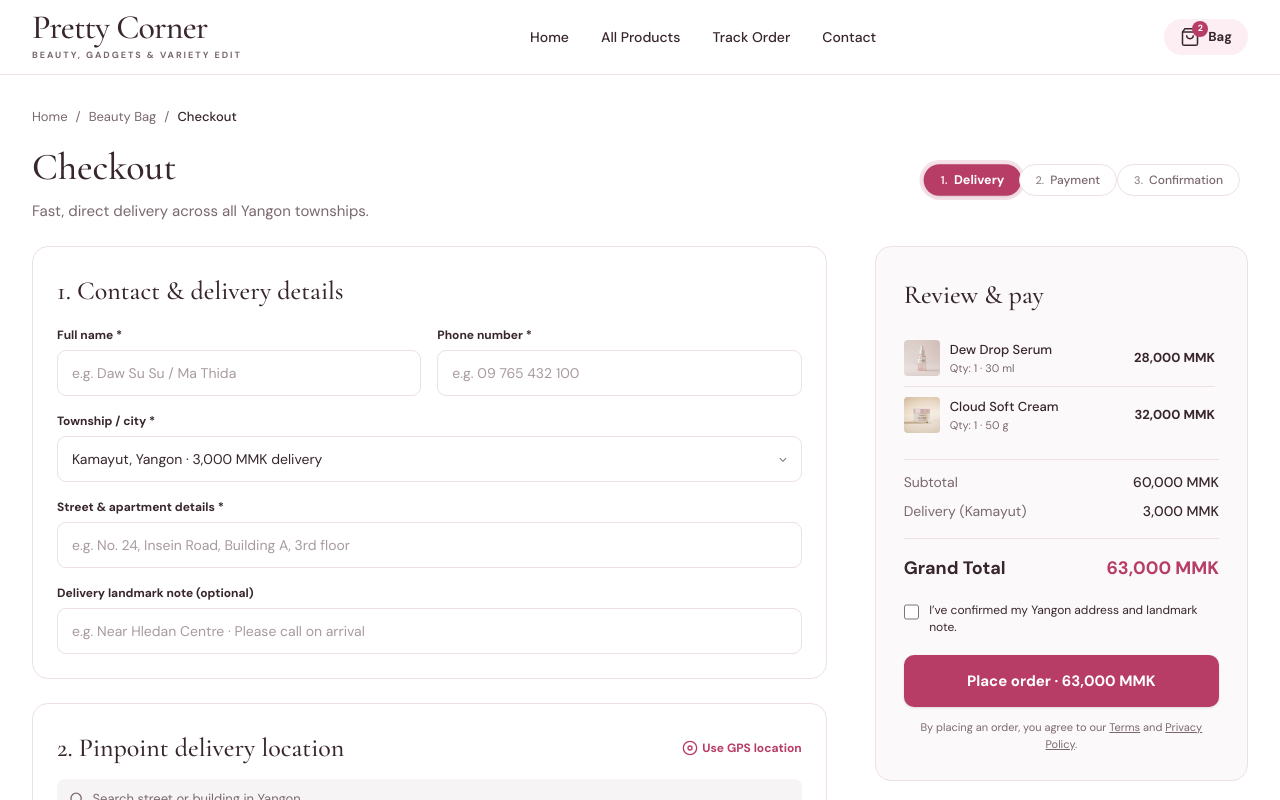
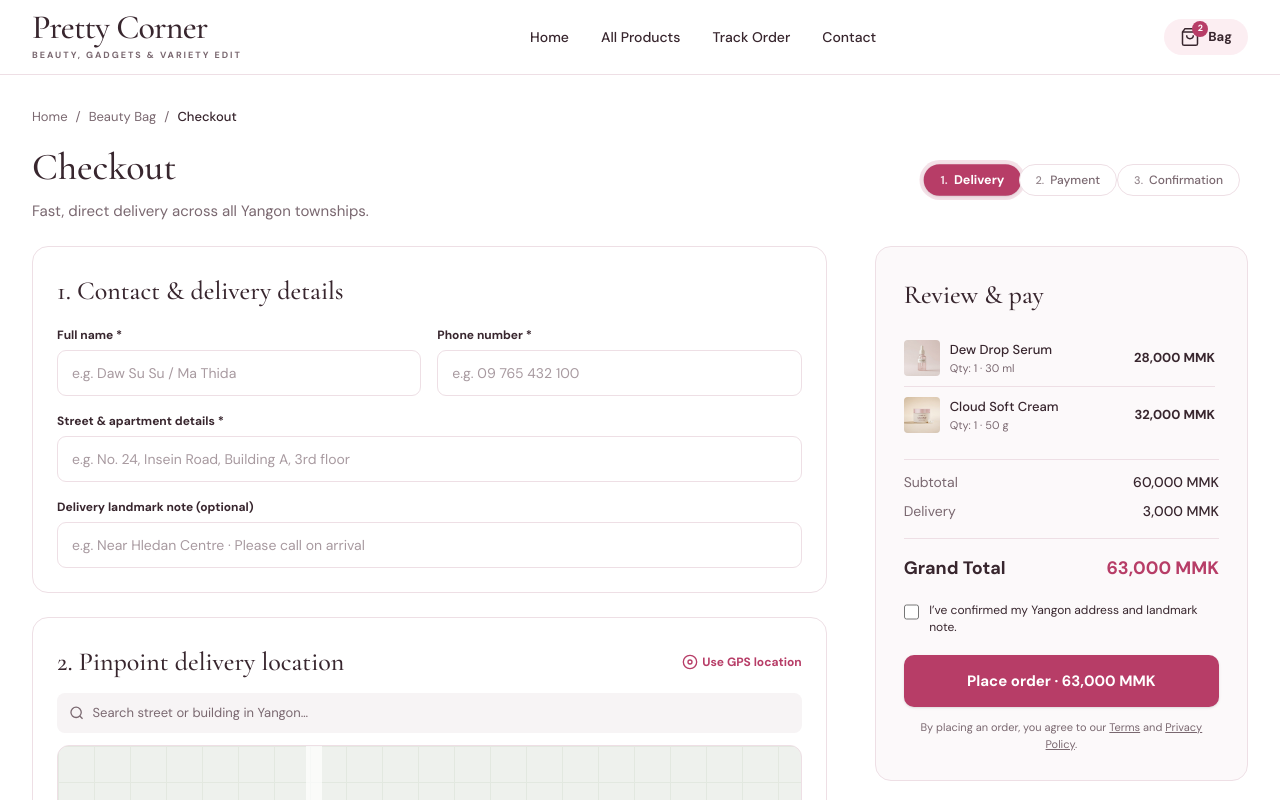
Before and after one commit to TheinMinHtet/Pretty_Corner, a Next.js app: page /checkout in a window 1280 px wide. Shown: the top 800 px of the page. Built offline with nearby package versions, Linux system fonts and the light colour scheme.

Commit message:
refactor: remove township selector and standardize delivery fee label

```diff
--- a/src/app/bag/page.tsx
+++ b/src/app/bag/page.tsx
@@ -115,7 +115,7 @@ export default function ShoppingBagPage() {
                 </div>
 
                 <div className="flex justify-between items-center text-[14px] text-[#7a6870] py-2">
-                  <span>Delivery · {selectedTownship.name.split(',')[0]}</span>
+                  <span>Delivery</span>
                   <span className="text-[#38262e] font-medium">{selectedTownship.fee.toLocaleString()} MMK</span>
                 </div>
 
--- a/src/app/checkout/page.tsx
+++ b/src/app/checkout/page.tsx
@@ -59,8 +59,8 @@ export default function CheckoutPage() {
     const newOrder = createOrder({
       customerName,
       phone: phoneNumber,
-      township: selectedTownship.name,
-      deliveryAddress: `${streetAddress}, ${selectedTownship.name}`,
+      township: selectedTownship?.name || 'Yangon',
+      deliveryAddress: streetAddress ? `${streetAddress}, Yangon` : 'Yangon',
       coordinates: pinCoords,
       landmarkNote,
       items: cart,
@@ -187,29 +187,6 @@ export default function CheckoutPage() {
                       <span>{phoneError}</span>
                     </p>
                   )}
-                </div>
-
-                <div className="sm:col-span-2">
-                  <label className="block text-[12px] font-bold text-[#38262e] mb-1.5">
-                    Township / city *
-                  </label>
-                  <div className="relative">
-                    <select
-                      value={selectedTownship.name}
-                      onChange={(e) => {
-                        const match = MOCK_TOWNSHIPS.find((t) => t.name === e.target.value);
-                        if (match) setSelectedTownship(match);
-                      }}
-                      className="w-full h-[46px] px-3.5 bg-white border border-[#eedfe5] rounded-[9px] text-[14px] text-[#38262e] outline-none appearance-none focus:border-[#b73d67] cursor-pointer"
-                    >
-                      {MOCK_TOWNSHIPS.map((township) => (
-                        <option key={township.name} value={township.name}>
-                          {township.name} · {township.fee.toLocaleString()} MMK delivery
-                        </option>
-                      ))}
-                    </select>
-                    <span className="absolute right-3.5 top-3.5 pointer-events-none text-[#7a6870] text-xs">⌄</span>
-                  </div>
                 </div>
 
                 <div className="sm:col-span-2">
@@ -407,7 +384,7 @@ export default function CheckoutPage() {
                   <span className="text-[#38262e] font-medium">{cartSubtotal.toLocaleString()} MMK</span>
                 </div>
                 <div className="flex justify-between text-[#7a6870]">
-                  <span>Delivery ({selectedTownship.name.split(',')[0]})</span>
+                  <span>Delivery</span>
                   <span className="text-[#38262e] font-medium">{deliveryFee.toLocaleString()} MMK</span>
                 </div>
               </div>
--- a/src/app/order-confirmation/page.tsx
+++ b/src/app/order-confirmation/page.tsx
@@ -138,7 +138,7 @@ function OrderConfirmationContent() {
 
     y += 26;
     ctx.textAlign = 'left';
-    ctx.fillText(`Delivery (${order.township.split(',')[0]})`, 60, y);
+    ctx.fillText('Delivery', 60, y);
     ctx.textAlign = 'right';
     ctx.fillText(`${order.deliveryFee.toLocaleString()} MMK`, canvas.width - 60, y);
 
@@ -270,7 +270,7 @@ function OrderConfirmationContent() {
 
           <div className="flex justify-between items-center text-[13px]">
             <span className="text-[#7a6870]">
-              Delivery · {order.township.split(',')[0]}
+              Delivery
             </span>
             <span className="font-bold text-[#38262e]">
               {order.deliveryFee.toLocaleString()} MMK
```
